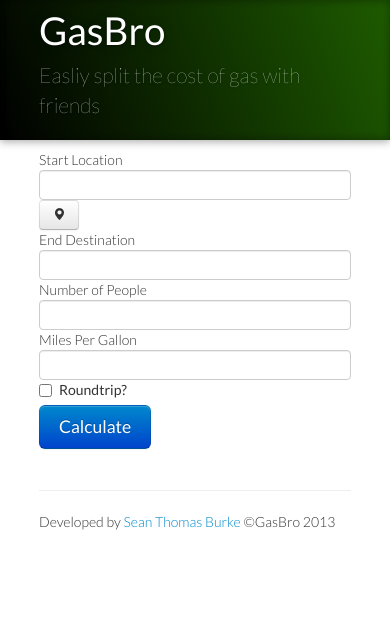
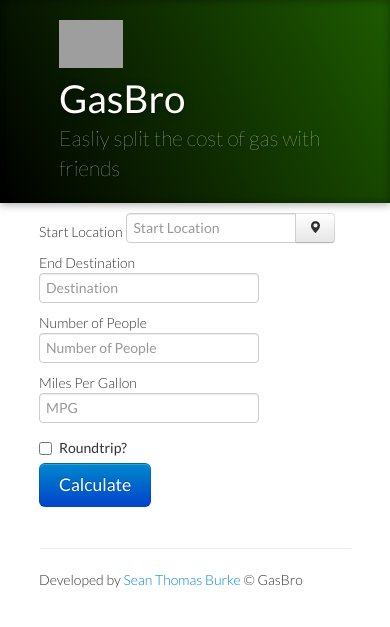
Before and after one commit to seantomburke/gasbro, a PHP site: the page made by app.html in a window 390 px wide. Shown: the top 627 px of the page. Run offline with PHP 8.4, Linux system fonts and the light colour scheme; some libraries are stand-ins or nearby versions; grey boxes are pictures that could not be loaded.

Commit message:
branding

```diff
--- a/app.html
+++ b/app.html
@@ -51,12 +51,14 @@
         </div>
         -->
         <header class="jumbotron subhead">
-
-
-            <!-- Main hero unit for a primary marketing message or call to action -->
-            <div class="container">
-                <h1>GasBro</h1>
+            <div class="media">
+              <a class="pull-left" href="#">
+                <img class="media-object" src="http://memebro.com/images/memebro512.png" width="64">
+              </a>
+              <div class="media-body">
+                <h1 class="media-heading">GasBro</h1>
                 <p class="lead">Easliy split the cost of gas with friends</p>
+              </div>
             </div>
         </header>
 
@@ -139,38 +141,40 @@
             <!-- Example row of columns -->
             <div class="row">
                <div class="span4 sidebar" >
-                    <form class="form form-horizontal">
-
-						<div class="cuntrolls form-inline">
-						    <span for="start-location">Start Location</span>
-						    <input class="span3" id="start" type="text" name="start-location" data-placeholder="Start Location">
-						    <button id="current-location" class="btn" type="button"
-						      data-loading-text="<i class='icon-refresh icon-white'></i>">
-						          <i class="icon-map-marker"></i>
-						    </button>
-						</div>
-                        <div class="cuntrolls">
-                            <span for="end-location">End Destination</span>
-                            <input class="span4" type="text" id="end" name="end-location" data-placeholder="Destination" >
+                    <form class="form">
+                        <div class="controls">
+                            <span for="start-location">Start Location</span>
+                            <div class="input-append">
+                              <input id="start" type="text" name="start-location" placeholder="Start Location">
+                              <button id="current-location" class="btn" type="button" data-trigger"hover" data-toggle="popover" data-content="Click for current Location" data-placement="right"
+                                data-loading-text="<i class='icon-refresh'></i>">
+                                    <i class="icon-map-marker"></i>
+                              </button>
+                            </div>
                         </div>
 
-                        <div class="cuntrolls">
-                            <span for="people">Number of People</span>
-                            <input class="span4" id="people" data-placeholder="Number of People" type="number" name="people"/>
+                        <div class="controls">
+                            <span for="end-location">End Destination</span>
+                            <input type="text" id="end" name="end-location" placeholder="Destination" >
                         </div>
 
-                        <div class="cuntrolls">
-                            <span for="mpg">Miles Per Gallon</span>
-                            <input class="span4" id="mpg" data-placeholder="MPG" type="number" name="mpg"/>
+                        <div class="controls">
+                            <span for="people">Number of People</span>
+                            <input id="people" placeholder="Number of People" type="number" name="people"/>
                         </div>
 
-                        <div class="cuntrolls">
+                        <div class="controls">
+                            <span for="mpg">Miles Per Gallon</span>
+                            <input id="mpg" placeholder="MPG" type="number" name="mpg"/>
+                        </div>
+
+                        <div class="controls">
                             <label class="checkbox">
                                 <input id="roundtrip" type="checkbox" name="roundtrip"> Roundtrip?
                             </label>
                         </div>
 
-                        <div class="cuntrolls">
+                        <div class="controls">
                             <button id="calculate" class="btn btn-large btn-primary">Calculate</button>
                         </div>
                    </form>
@@ -209,7 +213,7 @@
             </div>
             <hr>
             <footer>
-                <p>Developed by <a href="http://www.seantburke.com/?r=GasBro">Sean Thomas Burke</a> &copy;GasBro 2013</p>
+                <p>Developed by <a href="http://www.seantburke.com/?r=GasBro">Sean Thomas Burke</a> &copy; GasBro <?php echo date('Y');?></p>
             </footer>
 
         </div> <!-- /container -->
@@ -448,7 +452,6 @@
         $("#current-location").popover({trigger: 'hover', delay: { show: 900, hide: 10 }});
         $("#current-location").click(function (){
             $("#current-location").button("loading");
-            $("#current-location").addClass("btn-primary");
             google.maps.event.addDomListener(window, 'load', mapCurrentLocation());
         });
 
--- a/css/main.css
+++ b/css/main.css
@@ -60,7 +60,33 @@ h3, p {
 	margin-left: 0;
 }
 
+
+body .modal {
+    /* new custom width */
+    width: 560px;
+    /* must be half of the width, minus scrollbar on the left (30px) */
+    margin-left: -280px;
+}
+
+.media {
+	margin: 20px 0 0 20px;
+	padding: 20px 0 0 20px;
+}
+
+
 @media (max-width: 767px){
+
+
+body .modal {
+    /* new custom width */
+    width: 560px;
+    /* must be half of the width, minus scrollbar on the left (30px) */
+    margin-left: -280px;
+}
+
+.media {
+	margin: 0px 10%;
+}
 
 
 .container {
@@ -69,10 +95,3 @@ h3, p {
 }
 
 }
-
-body .modal {
-    /* new custom width */
-    width: 560px;
-    /* must be half of the width, minus scrollbar on the left (30px) */
-    margin-left: -280px;
-}
```
Also changed, not shown: index.php (+8 -6 lines).
